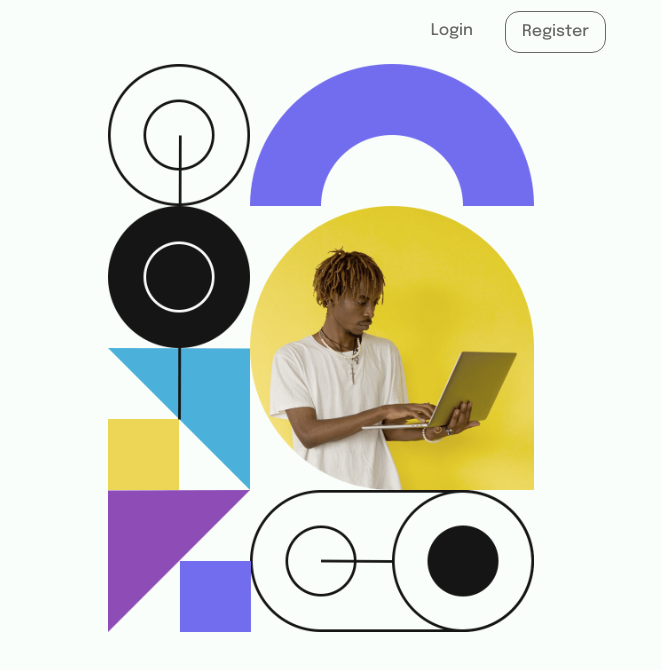
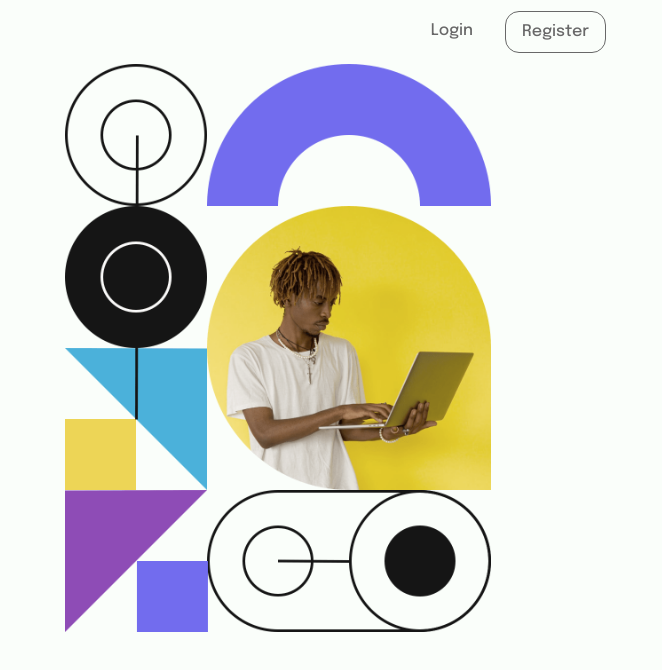
Before and after one commit to Kiet-Workspace/intro-section, a plain HTML site: page index.html in a window 1280 px wide. Shown: the full height of the page, 618-1280 px from the left. Drawn offline with nearby package versions, Linux system fonts and the light colour scheme.

Commit message:
Add files via upload

```diff
--- a/index.html
+++ b/index.html
@@ -56,7 +56,7 @@
     <img class="main-picture-mobile img-fluid" src="./images/image-hero-mobile.png" alt="">
 
     <!-- Picture -->
-    <div class=" col-lg-6 order-2">
+    <div class=" col-lg-6 order-2 d-flex justify-content-center">
         <img class="main-picture-desktop img-fluid float-end" src="./images/image-hero-desktop.png" alt="">
     </div>
 
```
